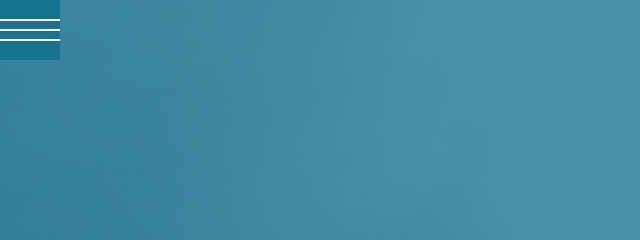
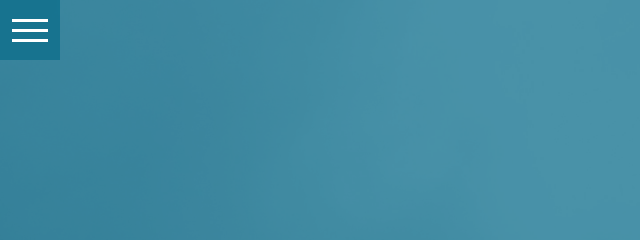
Before and after one commit to MrDonowan/hamburger-menu_by-traversy-media, a plain HTML site: page index.html in a window 1280 px wide. Shown: the top 240 px of the page, 0-640 px from the left. Drawn offline with Linux system fonts and the light colour scheme.

Commit message:
set preferences how i like

```diff
--- a/css/menu.css
+++ b/css/menu.css
@@ -33,8 +33,8 @@
 /* hamburger line */
 .menu-wrap .hamburger > div {
     position: absolute;
-    width: 100%;
-    height: 2px;
+    width: 60%;
+    height: 3px;
     background-color: #fff;
     display: flex;
     align-items: center;
@@ -50,7 +50,7 @@
     z-index: 1;
     top: -10px;
     width: 100%;
-    height: 2px;
+    height: 3px;
     background: inherit;
 }
 
```
